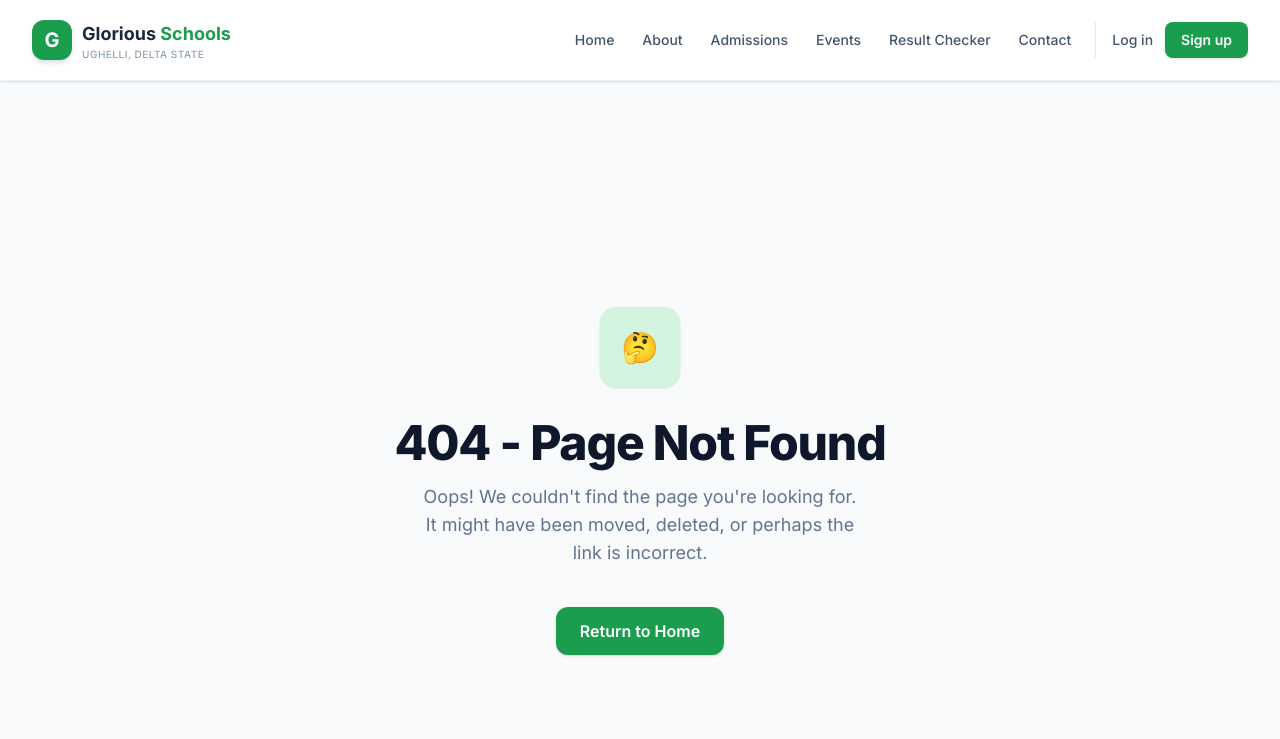
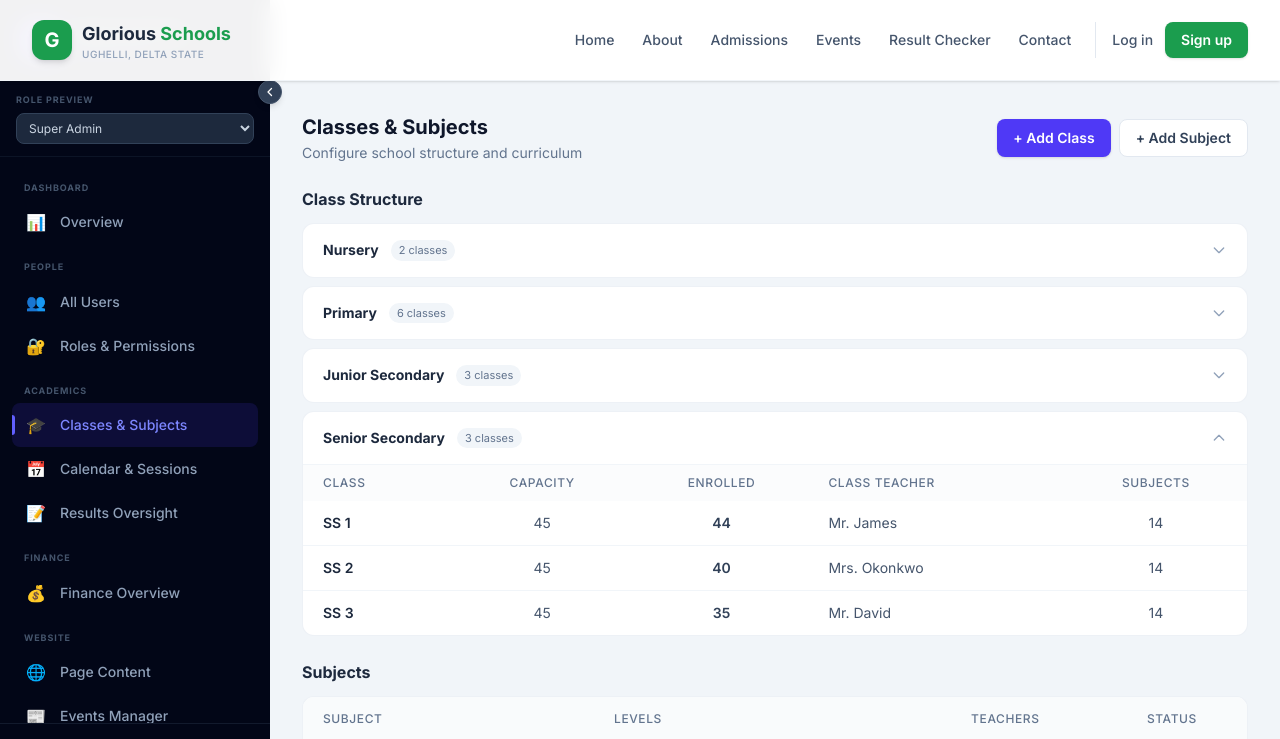
Before and after one commit to efebryan/glorious-school, a Next.js app: page /admin/academics in a window 1280 px wide. Before the commit this address had no page. Shown: the top 739 px of the page. Built offline with nearby package versions, Linux system fonts and the light colour scheme.

Commit message:
auto-commit: 4/23/2026, 5:05:35 PM

```diff
--- /dev/null
+++ b/src/app/admin/academics/page.tsx
@@ -0,0 +1,115 @@
+"use client";
+
+import { useState } from "react";
+
+const CLASSES = [
+  { section: "Nursery", classes: [{ name: "Nursery 1", capacity: 30, enrolled: 25, teacher: "Mrs. Abiola", subjects: 6 }, { name: "Nursery 2", capacity: 30, enrolled: 28, teacher: "Mrs. Dayo", subjects: 6 }] },
+  { section: "Primary", classes: [{ name: "Primary 1", capacity: 35, enrolled: 32, teacher: "Mrs. Ojo", subjects: 8 }, { name: "Primary 2", capacity: 35, enrolled: 30, teacher: "Mrs. Kalu", subjects: 8 }, { name: "Primary 3", capacity: 35, enrolled: 33, teacher: "Mr. Bello", subjects: 8 }, { name: "Primary 4", capacity: 35, enrolled: 34, teacher: "Mrs. Ada", subjects: 10 }, { name: "Primary 5", capacity: 40, enrolled: 36, teacher: "Mr. Uche", subjects: 10 }, { name: "Primary 6", capacity: 40, enrolled: 38, teacher: "Mrs. Ngozi", subjects: 10 }] },
+  { section: "Junior Secondary", classes: [{ name: "JSS 1", capacity: 45, enrolled: 42, teacher: "Mr. Eze", subjects: 12 }, { name: "JSS 2", capacity: 45, enrolled: 40, teacher: "Mrs. Peters", subjects: 12 }, { name: "JSS 3", capacity: 45, enrolled: 38, teacher: "Mr. Sule", subjects: 12 }] },
+  { section: "Senior Secondary", classes: [{ name: "SS 1", capacity: 45, enrolled: 44, teacher: "Mr. James", subjects: 14 }, { name: "SS 2", capacity: 45, enrolled: 40, teacher: "Mrs. Okonkwo", subjects: 14 }, { name: "SS 3", capacity: 45, enrolled: 35, teacher: "Mr. David", subjects: 14 }] },
+];
+
+const SUBJECTS = [
+  { name: "Mathematics", levels: "Primary 1 – SS 3", teachers: 3, status: "Active" },
+  { name: "English Language", levels: "Primary 1 – SS 3", teachers: 3, status: "Active" },
+  { name: "Physics", levels: "SS 1 – SS 3", teachers: 1, status: "Active" },
+  { name: "Chemistry", levels: "SS 1 – SS 3", teachers: 1, status: "Active" },
+  { name: "Biology", levels: "SS 1 – SS 3", teachers: 1, status: "Active" },
+  { name: "Economics", levels: "SS 1 – SS 3", teachers: 1, status: "Active" },
+  { name: "Government", levels: "SS 1 – SS 3", teachers: 1, status: "Active" },
+  { name: "Civic Education", levels: "JSS 1 – SS 3", teachers: 2, status: "Active" },
+  { name: "Computer Studies", levels: "JSS 1 – SS 3", teachers: 1, status: "Active" },
+  { name: "Basic Science", levels: "JSS 1 – JSS 3", teachers: 2, status: "Active" },
+  { name: "Creative Arts", levels: "Nursery 1 – Primary 6", teachers: 1, status: "Active" },
+  { name: "Social Studies", levels: "Primary 1 – JSS 3", teachers: 2, status: "Active" },
+];
+
+export default function AcademicsPage() {
+  const [openSection, setOpenSection] = useState<string | null>("Senior Secondary");
+
+  return (
+    <div className="p-4 sm:p-6 lg:p-8 max-w-[1400px] mx-auto space-y-6">
+      <div className="flex flex-col sm:flex-row sm:items-center sm:justify-between gap-3">
+        <div>
+          <h1 className="text-xl font-bold text-slate-900">Classes & Subjects</h1>
+          <p className="text-sm text-slate-500 mt-0.5">Configure school structure and curriculum</p>
+        </div>
+        <div className="flex gap-2">
+          <button className="px-4 py-2 bg-indigo-600 hover:bg-indigo-700 text-white text-sm font-semibold rounded-lg transition-colors shadow-sm">+ Add Class</button>
+          <button className="px-4 py-2 bg-white border border-slate-200 hover:bg-slate-50 text-slate-700 text-sm font-semibold rounded-lg transition-colors">+ Add Subject</button>
+        </div>
+      </div>
+
+      {/* Class Structure Accordion */}
+      <div className="space-y-3">
+        <h2 className="text-base font-bold text-slate-800">Class Structure</h2>
+        <div className="space-y-2">
+          {CLASSES.map((section) => (
+            <div key={section.section} className="bg-white rounded-xl border border-slate-200/60 overflow-hidden">
+              <button onClick={() => setOpenSection(openSection === section.section ? null : section.section)} className="w-full flex items-center justify-between px-5 py-4 hover:bg-slate-50/50 transition-colors">
+                <div className="flex items-center gap-3">
+                  <span className="text-sm font-bold text-slate-800">{section.section}</span>
+                  <span className="text-[11px] text-slate-500 bg-slate-100 px-2 py-0.5 rounded-full">{section.classes.length} classes</span>
+                </div>
+                <svg className={`w-4 h-4 text-slate-400 transition-transform ${openSection === section.section ? "rotate-180" : ""}`} fill="none" stroke="currentColor" viewBox="0 0 24 24"><path strokeLinecap="round" strokeLinejoin="round" strokeWidth="2" d="M19 9l-7 7-7-7" /></svg>
+              </button>
+              {openSection === section.section && (
+                <div className="border-t border-slate-100">
+                  <table className="w-full text-sm">
+                    <thead><tr className="bg-slate-50/60 text-slate-500 text-xs uppercase tracking-wider">
+                      <th className="text-left px-5 py-2.5 font-medium">Class</th>
+                      <th className="text-center px-4 py-2.5 font-medium hidden sm:table-cell">Capacity</th>
+                      <th className="text-center px-4 py-2.5 font-medium">Enrolled</th>
+                      <th className="text-left px-4 py-2.5 font-medium hidden md:table-cell">Class Teacher</th>
+                      <th className="text-center px-4 py-2.5 font-medium hidden sm:table-cell">Subjects</th>
+                    </tr></thead>
+                    <tbody className="divide-y divide-slate-100">
+                      {section.classes.map((c, i) => (
+                        <tr key={i} className="hover:bg-slate-50/50">
+                          <td className="px-5 py-3 font-semibold text-slate-800">{c.name}</td>
+                          <td className="px-4 py-3 text-center text-slate-600 hidden sm:table-cell">{c.capacity}</td>
+                          <td className="px-4 py-3 text-center">
+                            <span className={`font-semibold ${c.enrolled >= c.capacity ? "text-red-600" : "text-slate-700"}`}>{c.enrolled}</span>
+                          </td>
+                          <td className="px-4 py-3 text-slate-600 hidden md:table-cell">{c.teacher}</td>
+                          <td className="px-4 py-3 text-center text-slate-600 hidden sm:table-cell">{c.subjects}</td>
+                        </tr>
+                      ))}
+                    </tbody>
+                  </table>
+                </div>
+              )}
+            </div>
+          ))}
+        </div>
+      </div>
+
+      {/* Subject Table */}
+      <div className="space-y-3">
+        <h2 className="text-base font-bold text-slate-800">Subjects</h2>
+        <div className="bg-white rounded-xl border border-slate-200/60 overflow-hidden">
+          <div className="overflow-x-auto">
+            <table className="w-full text-sm">
+              <thead><tr className="bg-slate-50/80 text-slate-500 text-xs uppercase tracking-wider">
+                <th className="text-left px-5 py-3.5 font-medium">Subject</th>
+                <th className="text-left px-4 py-3.5 font-medium hidden sm:table-cell">Levels</th>
+                <th className="text-center px-4 py-3.5 font-medium">Teachers</th>
+                <th className="text-center px-4 py-3.5 font-medium">Status</th>
+              </tr></thead>
+              <tbody className="divide-y divide-slate-100">
+                {SUBJECTS.map((s, i) => (
+                  <tr key={i} className="hover:bg-slate-50/50">
+                    <td className="px-5 py-3 font-semibold text-slate-800">{s.name}</td>
+                    <td className="px-4 py-3 text-slate-600 hidden sm:table-cell">{s.levels}</td>
+                    <td className="px-4 py-3 text-center text-slate-600">{s.teachers}</td>
+                    <td className="px-4 py-3 text-center"><span className="text-[11px] font-bold px-2 py-0.5 rounded-full bg-green-100 text-green-700">{s.status}</span></td>
+                  </tr>
+                ))}
+              </tbody>
+            </table>
+          </div>
+        </div>
+      </div>
+    </div>
+  );
+}
```
